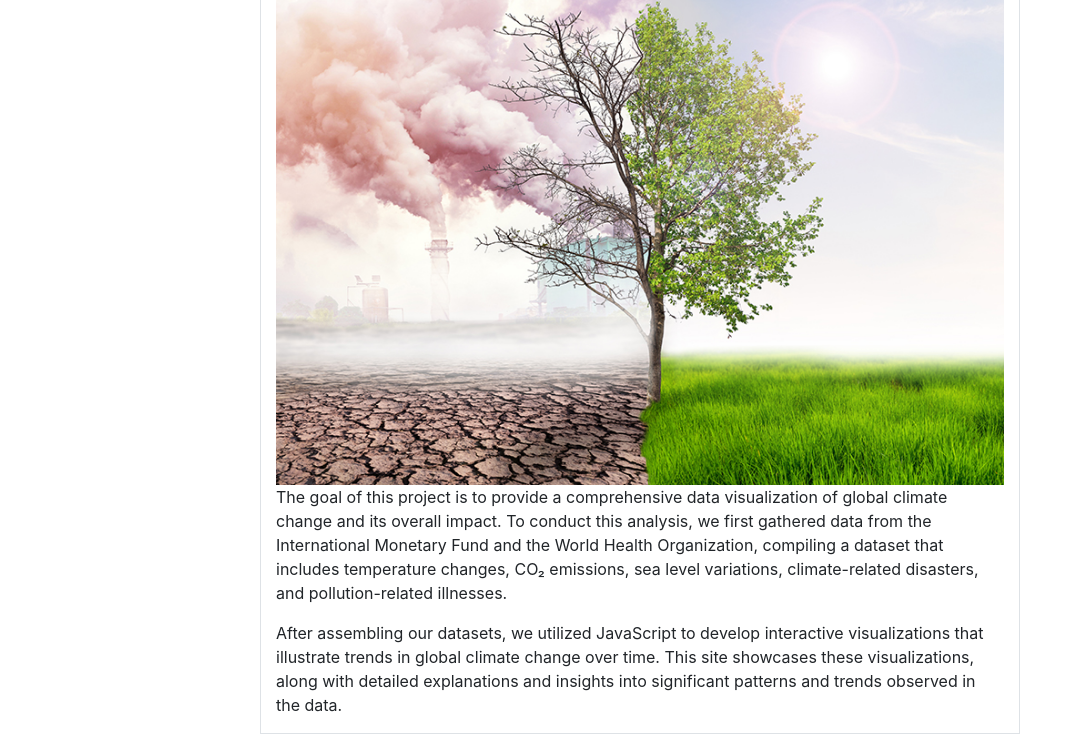
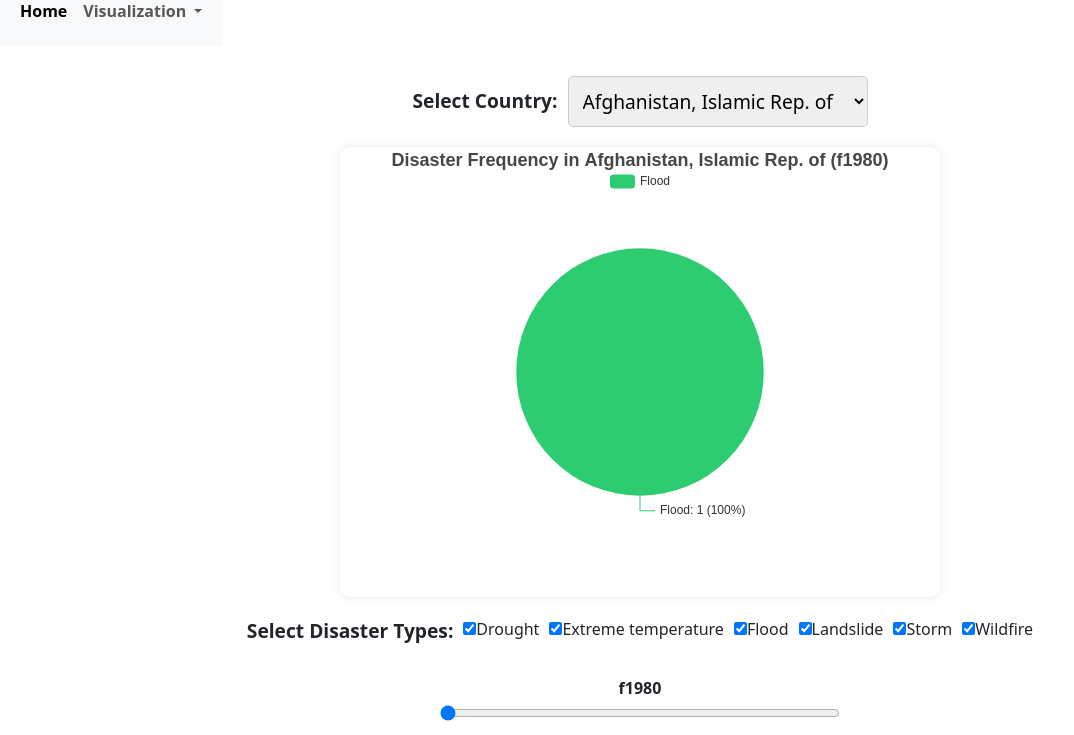
Before and after one commit to C1-10PPER/Project_03, a plain HTML site: page home.html in a window 1280 px wide. Shown: the part 65-800 px from the top of the page, without its empty margins (0-1074 px from the left). Drawn offline with nearby package versions, Linux system fonts and the light colour scheme.

Commit message:
Adding the Visualizations for the Climate Related Disasters

```diff
--- a/home.html
+++ b/home.html
@@ -3,30 +3,85 @@
 <head>
     <meta charset="UTF-8">
     <meta name="viewport" content="width=device-width, initial-scale=1.0">
-    <title>Global Climate Change</title>
-    <link rel="stylesheet" href="https://maxcdn.bootstrapcdn.com/bootstrap/4.5.2/css/bootstrap.min.css">
+    <title>Disaster Frequency Pie Chart</title>
+    <link rel="stylesheet" href="static/disaster.css">
+
+    <!-- Bootstrap CSS -->
+    <link href="https://cdn.jsdelivr.net/npm/bootstrap@5.3.0/dist/css/bootstrap.min.css" rel="stylesheet">
+
+    <!-- JavaScript Libraries -->
+    <script src="https://cdnjs.cloudflare.com/ajax/libs/echarts/5.4.3/echarts.min.js"></script>
+    <script src="https://d3js.org/d3.v7.min.js"></script>
 </head>
 <body>
+    <!-- Title aligned to the left -->
+    <div class="left-align">
+        <h2>Climate Related Disasters Over Time</h2>
+    </div>
 
-    <div class="container">
-        <div class="row justify-content-center">
-            <div class="col-8 border">
-                <h1 class="text-primary">Global Climate Change</h1>
-                <img class="img-fluid" src="./image/Climate_Change.jpeg" alt="Climate Change">
-                <p>
-                    The goal of this project is to provide a comprehensive data visualization of global climate change and its overall impact.
-                    To conduct this analysis, we first gathered data from the International Monetary Fund and the World Health Organization,
-                    compiling a dataset that includes temperature changes, CO₂ emissions, sea level variations, climate-related disasters,
-                    and pollution-related illnesses.
-                </p>
-                <p>
-                    After assembling our datasets, we utilized JavaScript to develop interactive visualizations that illustrate trends in
-                    global climate change over time. This site showcases these visualizations, along with detailed explanations and insights
-                    into significant patterns and trends observed in the data.
-                </p>
+    <!-- Navbar: Dropdown menu aligned to the left -->
+    <nav class="navbar navbar-expand-lg bg-body-tertiary">
+        <div class="container-fluid">
+            <button class="navbar-toggler" type="button" data-bs-toggle="collapse"
+                data-bs-target="#navbarSupportedContent" aria-controls="navbarSupportedContent"
+                aria-expanded="false" aria-label="Toggle navigation">
+                <span class="navbar-toggler-icon"></span>
+            </button>
+
+            <div class="collapse navbar-collapse" id="navbarSupportedContent">
+                <ul class="navbar-nav">
+                    <!-- Home link -->
+                    <li class="nav-item">
+                        <a class="nav-link active" href="./main_index.html">Home</a>
+                    </li>
+
+                    <!-- Visualization Dropdown Menu aligned to the left -->
+                    <li class="nav-item dropdown">
+                        <a class="nav-link dropdown-toggle" href="#" id="homeDropdown" role="button"
+                            data-bs-toggle="dropdown" aria-expanded="false">
+                            Visualization
+                        </a>
+                        <ul class="dropdown-menu" aria-labelledby="homeDropdown">
+                            <li><a class="dropdown-item" href="./tempchange.html">Temperature Change</a></li>
+                            <li><a class="dropdown-item" href="./co2emission.html">CO2 Emission</a></li>
+                            <li><a class="dropdown-item" href="./sealevel.html">Sea Level Change</a></li>
+                            <li><a class="dropdown-item" href="./disaster.html">Climate-Related Disasters</a></li>
+                            <li><a class="dropdown-item" href="./illnesspollution.html">Illness & Pollution</a></li>
+                        </ul>
+                    </li>
+                </ul>
             </div>
+        </div>
+    </nav>
+
+    <!-- Container for Pie Chart & Disaster type selection -->
+    <div class="chart-container">
+        <!-- Country Selector -->
+        <div class="controls">
+            <label for="country" class="country-label">Select Country:</label>
+            <select id="country" class="country-selector"></select>
+        </div>
+
+        <div id="chart"></div>
+
+        <!-- Disaster Selector -->
+        <div id="disaster-container" class="disaster-selector">
+            <div class="disaster-selector-label">Select Disaster Types:</div>
         </div>
     </div>
 
+    <!-- No Data Message -->
+    <div id="no-data-message" style="display:none;">No data available for this selection.</div>
+
+    <!-- Slider Container -->
+    <div id="slider-container">
+        <span id="yearLabel">1980</span>
+        <input type="range" id="year">
+    </div>
+
+    <!-- Bootstrap JavaScript -->
+    <script src="https://cdn.jsdelivr.net/npm/bootstrap@5.3.0/dist/js/bootstrap.bundle.min.js"></script>
+    <script type="module" src="static/disaster.js"></script>
+
 </body>
 </html>
--- a/static/disaster.css
+++ b/static/disaster.css
@@ -0,0 +1,151 @@
+/* General body styles */
+body {
+    font-family: Arial, sans-serif;
+    margin: 0;
+    display: flex;
+    flex-direction: column;
+    align-items: flex-start;
+    justify-content: flex-start;
+    height: 100vh;
+    background-color: #f9f9f9;
+}
+
+/* Left-aligned title */
+.left-align {
+    align-self: flex-start; /* Align title to the left */
+    margin-left: 20px;  /* Optional: adds space from the left edge */
+}
+
+/* Navbar styles: sets background color and padding */
+.navbar {
+    background-color: #f8f9fa;
+    padding: 10px;
+}
+
+/* Align navbar content to the left */
+.navbar .container-fluid {
+    display: flex;
+    justify-content: flex-start; /* Align navbar items to the left */
+}
+
+/* Align navbar items to the left */
+.navbar .navbar-nav {
+    display: flex;
+    flex-direction: column;
+    align-items: flex-start;
+}
+
+/* Make the nav items bold */
+.navbar .nav-item a {
+    font-weight: bold;
+    padding: 10px 15px;
+}
+
+/* Ensure each nav item has some margin between them */
+.navbar .nav-item {
+    margin-bottom: 5px;
+}
+/* Align navbar-toggler button to the left if collapsed */
+.navbar-toggler {
+    margin-right: auto;
+}
+
+/* Container for Pie Chart & Disaster type selection */
+.chart-container {
+    display: flex;
+    flex-direction: column;
+    justify-content: center;  /* Center the contents vertically */
+    align-items: center;      /* Center the contents horizontally */
+    width: 100%;
+    margin-top: 30px;
+    position: relative;
+}
+
+/* Styles for the pie chart container */
+#chart {
+    width: 60%;
+    max-width: 600px;
+    height: 450px;
+    background: white;
+    border-radius: 10px;
+    box-shadow: 0px 0px 10px rgba(0, 0, 0, 0.1);
+    margin-bottom: 20px;
+}
+
+/* Styles for the country selector */
+.controls {
+    display: flex;
+    align-items: center;
+    margin-bottom: 20px;
+}
+
+/* Styles for the Select Country label */
+.country-label {
+    font-weight: bold;
+    margin-right: 10px;
+    font-size: 1.2em;
+}
+
+/* Styles for the country selector dropdown */
+.country-selector {
+    padding: 10px;
+    font-size: 1.2em;
+    border-radius: 5px;
+    border: 1px solid #ccc;
+    width: 300px;
+}
+
+/* Disaster Selector Container */
+.disaster-selector-container {
+    width: 100%;
+    max-width: 1000px;
+    margin-top: 20px;
+    text-align: center;
+}
+
+/* Styles for the disaster selector label */
+.disaster-selector-label {
+    font-weight: bold;
+    margin-bottom: 10px;
+    font-size: 1.2em;
+}
+
+/* Styles for the disaster selector options */
+.disaster-selector {
+    display: flex;
+    flex-wrap: wrap;
+    justify-content: center;
+    gap: 10px;
+}
+
+/* Container for the year slider */
+#slider-container {
+    margin-top: 20px;
+    display: flex;
+    flex-direction: column;
+    justify-content: center;
+    align-items: center;
+    width: 100%;
+    max-width: 800px;
+    margin-left: auto;
+    margin-right: auto;
+}
+
+/* Styles for the year slider */
+#year {
+    width: 80%;
+    max-width: 400px;
+}
+
+/* Styles for the Year Label */
+#yearLabel {
+    font-weight: bold;
+    margin-bottom: 5px;
+}
+
+/* Styles for the "No Data Available" message */
+#no-data-message {
+    font-weight: bold;
+    color: #e74c3c;
+    margin-top: 20px;
+}
--- a/static/disaster.js
+++ b/static/disaster.js
@@ -0,0 +1,168 @@
+document.addEventListener("DOMContentLoaded", function () {
+    let countryDropdown = document.getElementById("country");
+    let disasterContainer = document.getElementById("disaster-container");
+    let yearSlider = document.getElementById("year");
+    let yearLabel = document.getElementById("yearLabel");
+    let chartContainer = document.getElementById("chart");
+    let noDataMessage = document.getElementById("no-data-message");
+    let chart = echarts.init(chartContainer);
+
+    let dataByCountry = {};
+    let allDisasters = new Set();
+    let dates = [];
+
+    // Assigned unique color mapping for disasters
+    const disasterColors = [
+        "#3498db", "#e74c3c", "#2ecc71", "#f39c12", "#9b59b6", "#e67e22", "#34495e",
+        "#1abc9c", "#d35400", "#c0392b", "#7f8c8d", "#8e44ad", "#27ae60", "#e84393"
+    ];
+    let disasterColorMap = {}; // Map to store assigned colors
+
+    // Loaded CSV data
+    d3.csv("Clean_Data/climate_related_disasters_frequncy.csv").then((data) => {
+        let columns = data.columns.slice(11, 58); // Adjust based on actual structure
+        dates = columns.map(col => col.trim());
+
+        data.forEach(row => {
+            let country = row["country"];
+            let disaster = row["disaster"];
+
+            if (!dataByCountry[country]) {
+                dataByCountry[country] = {};
+            }
+
+            columns.forEach(year => {
+                let count = parseInt(row[year]) || 0;
+
+                if (!dataByCountry[country][year]) {
+                    dataByCountry[country][year] = {};
+                }
+
+                dataByCountry[country][year][disaster] = count;
+            });
+
+            allDisasters.add(disaster);
+        });
+
+        // Assigned unique colors to each disaster
+        let colorIndex = 0;
+        allDisasters.forEach(disaster => {
+            disasterColorMap[disaster] = disasterColors[colorIndex % disasterColors.length]; // Cycle if needed
+            colorIndex++;
+        });
+
+        // Populated country dropdown
+        Object.keys(dataByCountry).forEach(country => {
+            let option = document.createElement("option");
+            option.value = country;
+            option.textContent = country;
+            countryDropdown.appendChild(option);
+        });
+
+        // Populated disaster checkboxes
+        allDisasters.forEach(disaster => {
+            let label = document.createElement("label");
+            let checkbox = document.createElement("input");
+            checkbox.type = "checkbox";
+            checkbox.value = disaster;
+            checkbox.checked = true;
+
+            checkbox.addEventListener("change", updateChart);
+            label.appendChild(checkbox);
+            label.appendChild(document.createTextNode(disaster));
+            disasterContainer.appendChild(label);
+        });
+
+        createSlider();
+        updateChart();
+    });
+
+    // Created and styled the slider
+    function createSlider() {
+        if (dates.length === 0) return;
+
+        // Set correct min/max values
+        yearSlider.min = 0;
+        yearSlider.max = dates.length - 1;
+        yearSlider.step = 1;
+        yearSlider.value = 0;
+        yearLabel.innerText = dates[0];
+
+        // Ensured slider is fully responsive
+        yearSlider.style.width = "100%";
+        yearSlider.style.margin = "0";
+        yearSlider.style.padding = "0";
+
+        // Updated label and chart when slider moves
+        yearSlider.addEventListener("input", function () {
+            let index = parseInt(this.value);
+            yearLabel.innerText = dates[index];
+            updateChart();
+        });
+
+        updateChart();
+    }
+
+    // Updated pie chart
+    function updateChart() {
+        let selectedCountry = countryDropdown.value;
+        let selectedYear = dates[yearSlider.value];
+        let selectedDisasters = Array.from(
+            disasterContainer.querySelectorAll("input:checked")
+        ).map(checkbox => checkbox.value);
+
+        if (!selectedCountry || !selectedYear || selectedDisasters.length === 0) {
+            chartContainer.style.display = "none";
+            noDataMessage.style.display = "block";
+            return;
+        }
+
+        let disasterData = dataByCountry[selectedCountry]?.[selectedYear] || {};
+
+        // Prepared chart data with unique colors
+        let chartData = selectedDisasters
+            .map(disaster => {
+                let count = disasterData[disaster] || 0;
+                if (count === 0) return null;
+
+                return {
+                    value: count,
+                    name: disaster,
+                    itemStyle: { color: disasterColorMap[disaster] || "#BDC3C7" }
+                };
+            })
+            .filter(item => item !== null);
+
+        if (chartData.length === 0) {
+            chartContainer.style.display = "none";
+            noDataMessage.style.display = "block";
+        } else {
+            chartContainer.style.display = "block";
+            noDataMessage.style.display = "none";
+            chart.setOption({
+                title: {
+                    text: `Disaster Frequency in ${selectedCountry} (${selectedYear})`,
+                    left: "center",
+                },
+                tooltip: { trigger: "item" },
+                legend: {
+                    top: "5%",
+                    left: "center",
+                    textStyle: { color: "#333" },
+                },
+                series: [{
+                    type: "pie",
+                    radius: "55%",
+                    center: ["50%", "50%"],
+                    data: chartData,
+                    label: {
+                        color: "#333",
+                        formatter: "{b}: {c} ({d}%)",
+                    },
+                }]
+            });
+        }
+    }
+
+    countryDropdown.addEventListener("change", updateChart);
+});
--- a/static/sealevel.js
+++ b/static/sealevel.js
@@ -53,7 +53,7 @@ document.addEventListener("DOMContentLoaded", function () {
     let dataByDate = {};
 
     // Loaded and processed CSV data containing sea level changes
-    d3.csv("./Raw_Data/Change_in_Mean_Sea_Levels.csv").then((data) => {
+    d3.csv("./Clean_Data/change_in_mean_sea_levels.csv").then((data) => {
         let dateSet = new Set(); // Use Set to ensure unique dates
 
         data.forEach(row => {
```
Also changed, not shown: disaster.html (+84 -0 lines), static/app.js (+53 -14 lines), Clean_Data/climate_related_disasters_frequncy.csv, climate_change.html (added), static/disaster.html (deleted), tempchange.html (line endings or trailing spaces), 1 other file.
